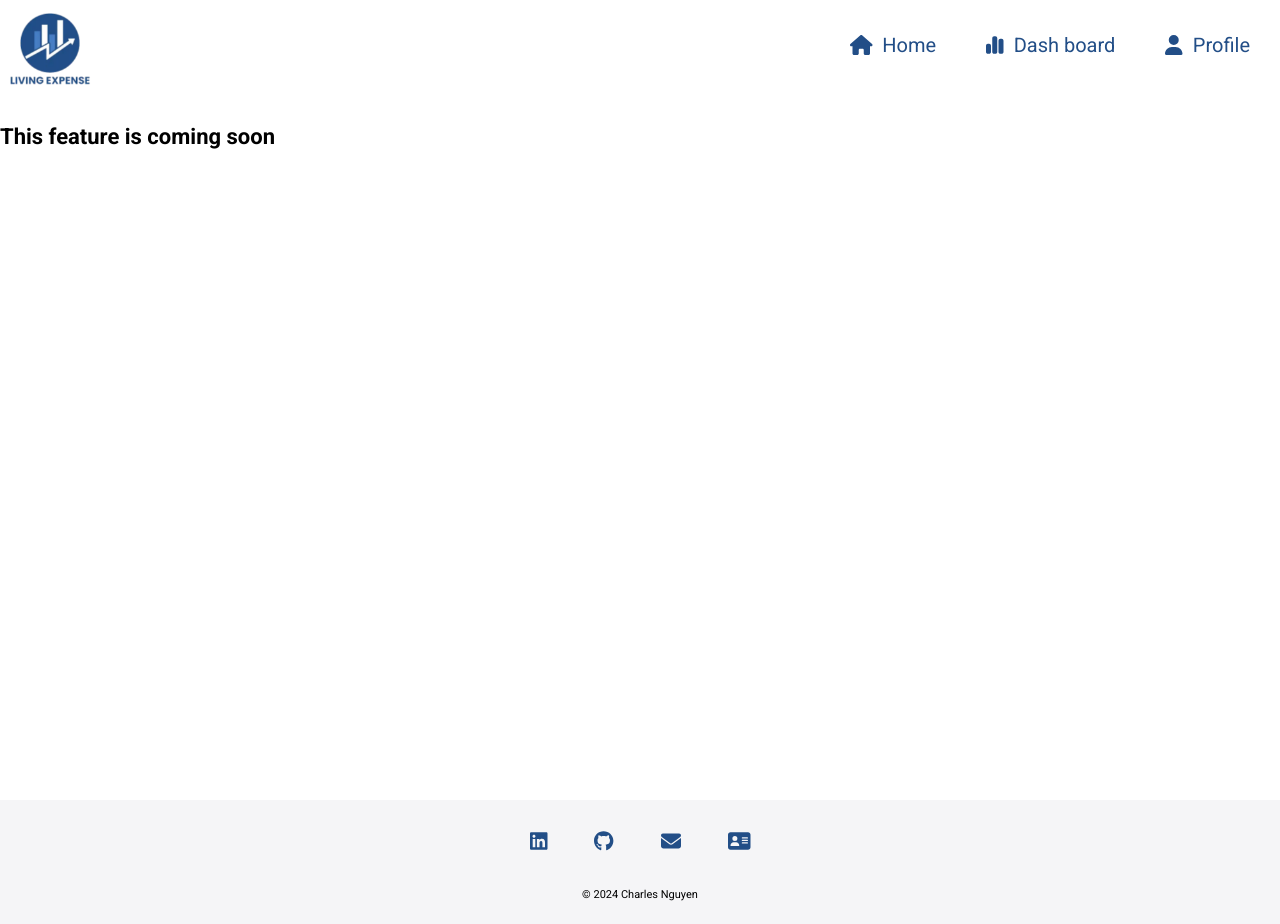
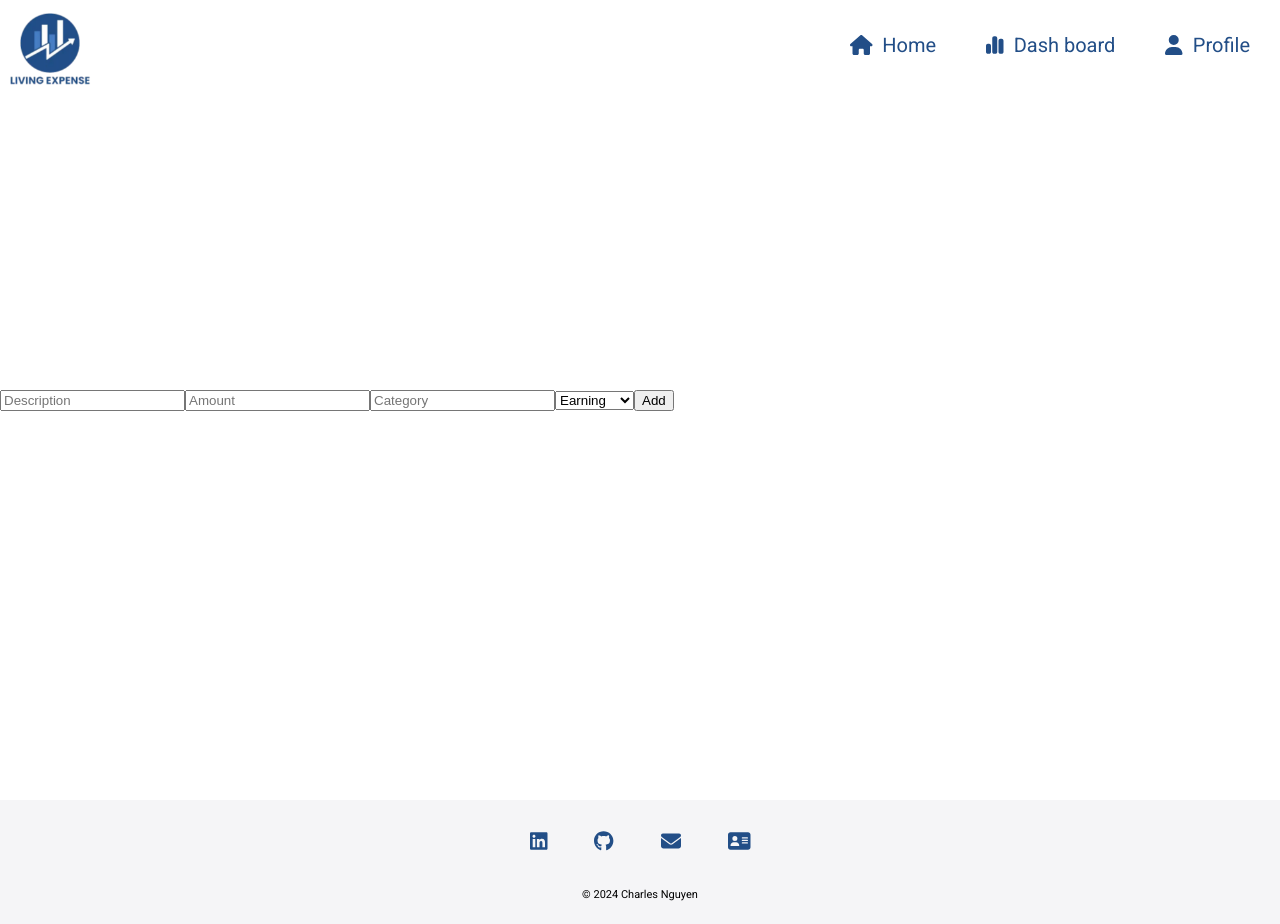
Before and after one commit to swe-thinhnguyen1701/living-expense, a React (Vite) app in the folder client/: page /dashboard in a window 1280 px wide. Built offline with nearby package versions, Linux system fonts and the light colour scheme.

Commit message:
build expense form

```diff
--- /dev/null
+++ b/client/src/components/ExpenseForm.jsx
@@ -0,0 +1,16 @@
+function ExpenseForm () {
+    return (
+        <form className="expense-form">
+            <input type="text" placeholder="Description"/>
+            <input type="text" placeholder="Amount"/>
+            <input type="text" placeholder="Category"/>
+            <select name="" id="">
+                <option value="1">Earning</option>
+                <option value="2">Spending</option>
+            </select>
+            <button type="submit">Add</button>
+        </form>
+    )
+}
+
+export default ExpenseForm;
--- a/client/src/index.css
+++ b/client/src/index.css
@@ -375,6 +375,11 @@ nav {
   }
 }
 
+/* dash board */
+.dash-board {
+
+}
+
 /* Animations */
 footer .list .link,
 footer .list .link .container,
--- /dev/null
+++ b/client/src/pages/DashBoard.jsx
@@ -0,0 +1,11 @@
+import ExpenseForm from "../components/ExpenseForm";
+
+function DashBoard () {
+    return(
+        <article className="dash-board">
+            <ExpenseForm />
+        </article>
+    )
+}
+
+export default DashBoard;
```
Also changed, not shown: client/src/main.jsx (+12 -7 lines).
